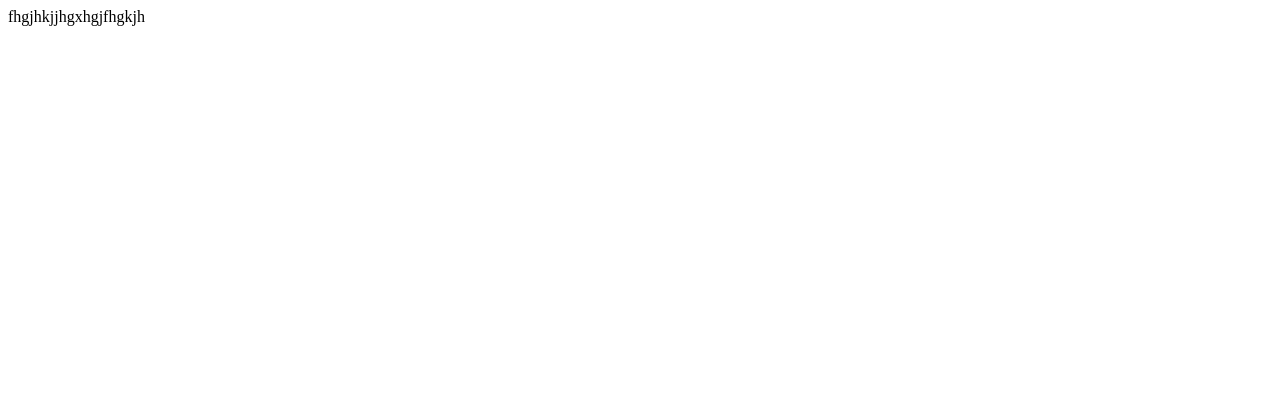
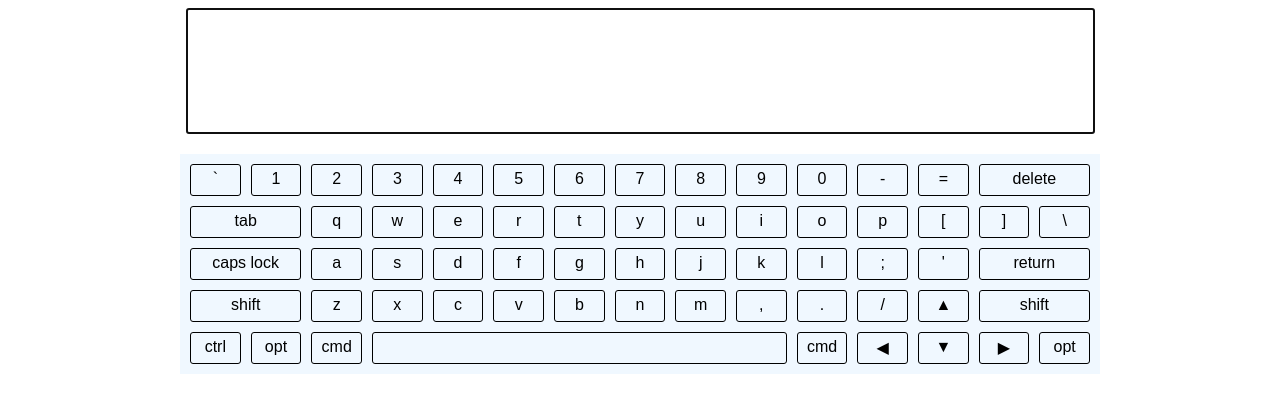
Before and after one commit to Zankorrr/keyboard, a plain HTML site: page index.html in a window 1280 px wide. Drawn offline with Linux system fonts and the light colour scheme.

Commit message:
feat: add keyboard and textarea, add mouse event for letters, backspace and enter

```diff
--- a/script.js
+++ b/script.js
@@ -1,4 +1,65 @@
-let card = document.createElement('div')
-card.classList.add('card')
-card.insertAdjacentHTML('afterbegin', `fhgjhkjjhgxhgjfhgkjh`)
-document.body.appendChild(card)
+document.body.insertAdjacentHTML('afterbegin', `<textarea rows="8" cols="111" autofocus></textarea>
+<div class="keyboard"></div>`)
+
+const KEYBOARD = document.querySelector('.keyboard')
+const TEXTAREA = document.querySelector('textarea')
+
+const CODES = ['Backquote', 'Digit1', 'Digit2', 'Digit3', 'Digit4', 'Digit5', 'Digit6',
+'Digit7', 'Digit8', 'Digit9', 'Digit0', 'Minus', 'Equal', 'Backspace', 'Tab', 'KeyQ',
+'KeyW', 'KeyE', 'KeyR', 'KeyT', 'KeyY', 'KeyU', 'KeyI', 'KeyO', 'KeyP', 'BracketLeft',
+'BracketRight', 'Backslash', 'CapsLock', 'KeyA', 'KeyS', 'KeyD', 'KeyF', 'KeyG', 'KeyH',
+'KeyJ', 'KeyK', 'KeyL', 'Semicolon', 'Quote', 'Enter', 'ShiftLeft', 'KeyZ', 'KeyX', 'KeyC',
+'KeyV', 'KeyB', 'KeyN', 'KeyM', 'Comma', 'Period', 'Slash', 'ArrowUp', 'ShiftRight', 'ControlLeft',
+'AltLeft', 'MetaLeft', 'Space', 'MetaRight', 'ArrowLeft', 'ArrowDown', 'ArrowRight', 'AltRight']
+
+const KEYS = ['`', '1', '2', '3', '4', '5', '6', '7', '8', '9', '0', '-', '=', 'delete',
+'tab', 'q', 'w', 'e', 'r', 't', 'y', 'u', 'i', 'o', 'p', '[', ']', '\\',
+'caps lock', 'a', 's', 'd', 'f', 'g', 'h', 'j', 'k', 'l', ';', "'", 'return',
+'shift', 'z', 'x', 'c', 'v', 'b', 'n', 'm', ',', '.', '/', '▲', 'shift',
+'ctrl', 'opt', 'cmd', ' ', 'cmd', '◀', '▼', '▶', 'opt']
+
+
+
+function init() {
+    let out = ''
+    for(let i = 0; i < KEYS.length; i++) {
+        let keyWidth = ''
+        if(i == 57) {
+            keyWidth = ' class="x7"'
+        } else if(i == 13 || i == 14 || i == 28 || i == 40 || i == 41 || i == 53) {
+            keyWidth = ' class="x2"'
+        }
+        out += `<div${keyWidth} id="${CODES[i]}">${KEYS[i]}</div>`
+    }
+    KEYBOARD.innerHTML = out
+}
+
+init()
+
+document.onkeydown = function(event) {
+    document.querySelector(`.keyboard div[id="${event.code}"]`).classList.add('active')
+    TEXTAREA.focus()
+}
+
+document.onmousedown = function(event) {
+    console.log(event.target.id)
+    if(event.target.innerHTML.length == 1) {
+        TEXTAREA.value += (event.target.innerHTML)
+    } else if(event.target.id == "Backspace") {
+        TEXTAREA.value = TEXTAREA.value.slice(0, -1)
+    } else if(event.target.id == "Enter") {
+        TEXTAREA.value += "\n"
+    }
+
+    TEXTAREA.focus()
+    event.target.classList.add('active')
+}
+
+document.onmouseup = function(event) {
+    event.target.classList.remove('active')
+    TEXTAREA.focus()
+}
+
+document.onkeyup = function(event) {
+    document.querySelector(`.keyboard div[id="${event.code}"]`).classList.remove('active')
+}
--- a/style.css
+++ b/style.css
@@ -1,5 +1,36 @@
-html {
-    box-sizing: border-box;
-    margin: 0;
-    scroll-behavior: smooth;
+body {
+    display: flex;
+    flex-direction: column;
+    align-items: center;
+    font-family: Arial;
 }
+textarea {
+    resize: none;
+    margin-bottom: 20px;
+}
+.keyboard {
+    display: grid;
+    width: 900px;
+    height: 200px;
+    background: aliceblue;
+    grid-template-columns: repeat(15, 1fr);
+    grid-template-rows: repeat(5, 1fr);
+    gap: 10px;
+    border: 10px solid transparent;
+}
+.keyboard div {
+    border: 1px solid;
+    border-radius: 3px;
+    text-align: center;
+    padding-top: 5px;
+    cursor: pointer;
+}
+.keyboard .x2 {
+    grid-column: span 2;
+}
+.keyboard .x7 {
+    grid-column: span 7;
+}
+.keyboard .active {
+    background: coral;
+}
```
